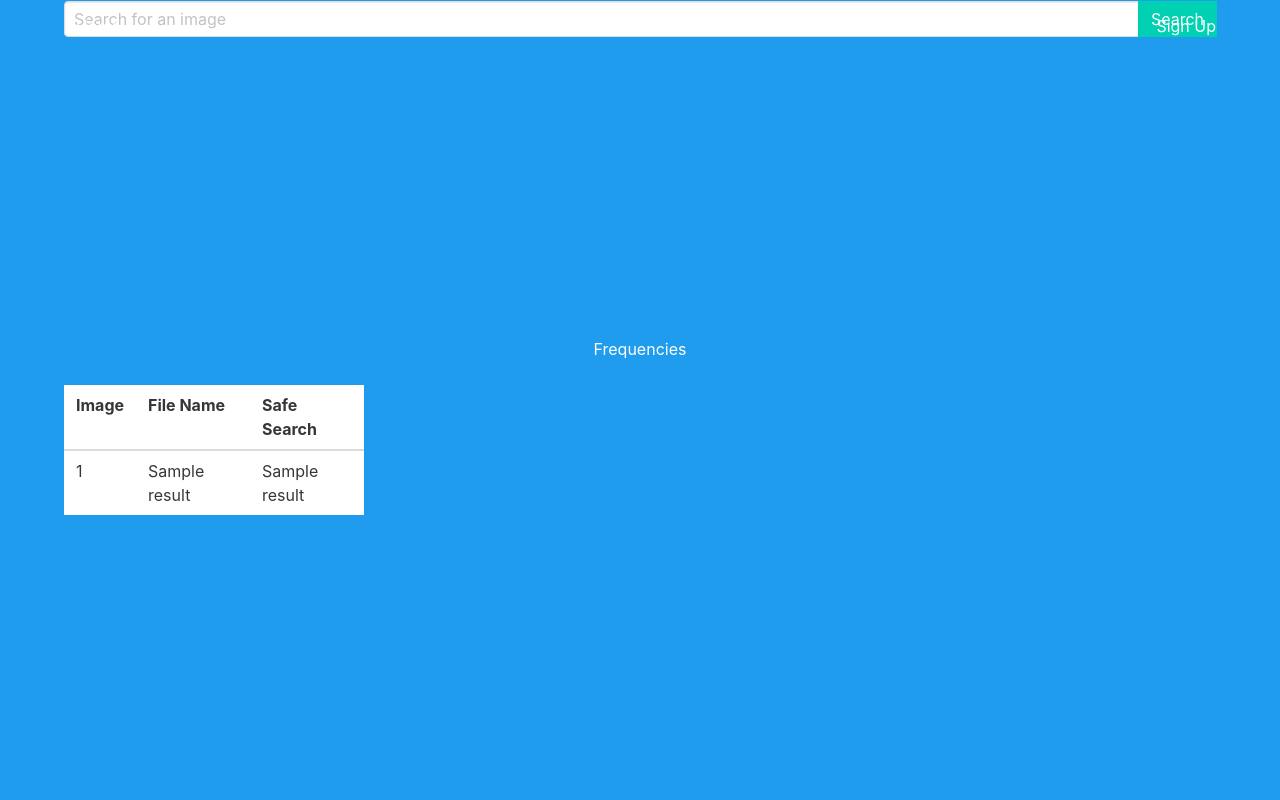
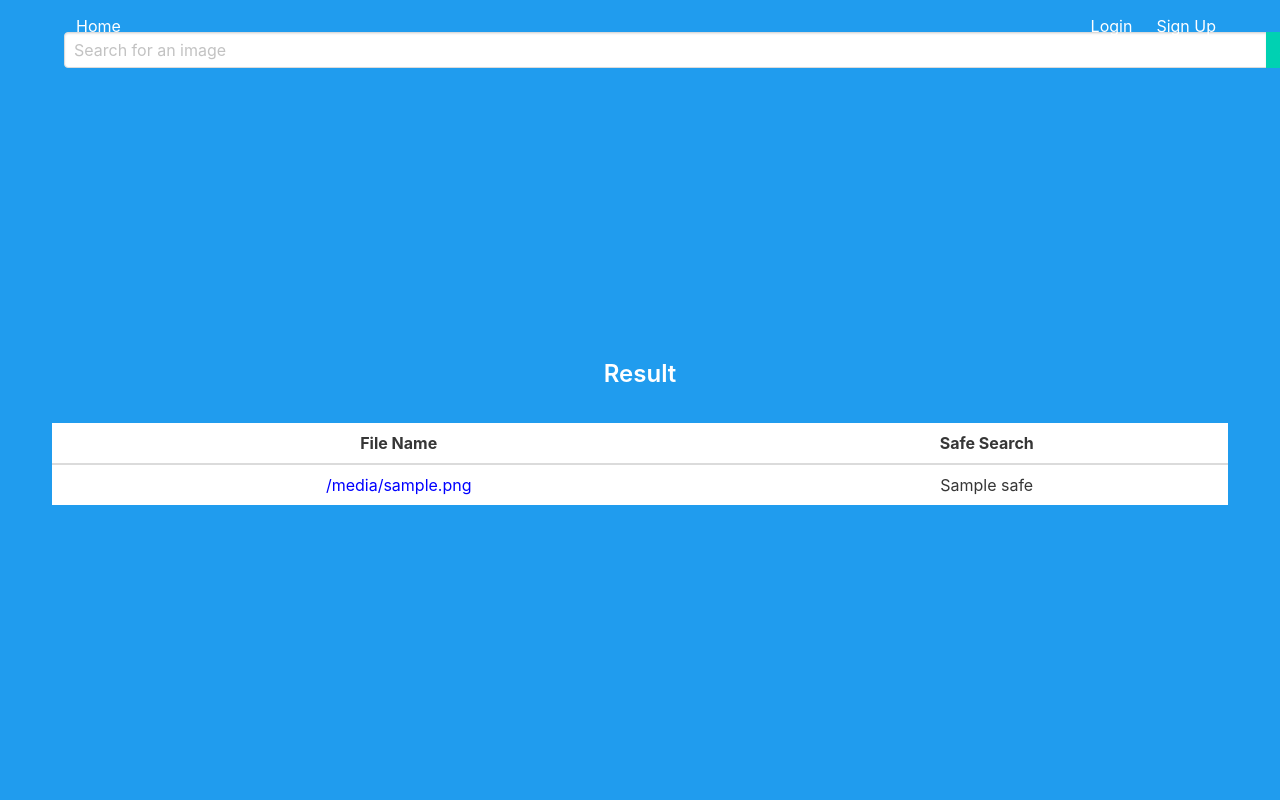
Before and after one commit to Akhil77/SCIIS, a Flask app: template rest/templates/search.html in a window 1280 px wide. Run offline with Flask 2, Linux system fonts and the light colour scheme; the template is opened without the code that fills it: most values are stand-ins (such as "Sample title", 1, 10 or a date in 2020); parts of the project's set-up code (start-up, migrations or seed data) failed here and were passed over; some libraries are stand-ins or nearby versions.

Commit message:
search table dummy population code update

```diff
--- a/rest/templates/search.html
+++ b/rest/templates/search.html
@@ -3,10 +3,10 @@
 {% extends "base.html" %}
 
 {% block content %}
-    <form style="position: relative; bottom: 18em;" role="form" method="POST" action="/">
+    <form style="position: fixed; bottom: 45em; width: 80em "  method="POST" action="/search-image">
       <div class="field has-addons">
           <div class="control is-expanded">
-            <input class="input" type="text" placeholder="Search for an image">
+            <input class="input" type="text" name="keyword" placeholder="Search for an image">
           </div>
           <div class="control">
             <button class="button is-primary" type = "submit" value = "Submit">
@@ -21,33 +21,29 @@
       </div>
     </form>
 
-    <div class="col-sm-5 col-sm-offset-1">
+    <div >
       {% if results %}
-        <h2>Frequencies</h2>
+      <h2 class="title is-4">Result</h2>
         <br>
-        <div id="results">
-          <table class="table table-striped" style="max-width: 300px;">
+
+        <div class="columns is-centered is-vcentered is-mobile">
+          <table class="table  is-striped  is-hoverable is-fullwidth">
             <thead>
               <tr>
-                <th>Image</th>
-                <th>File Name</th>
-                <th>Safe Search</th>
+                <th class="has-text-centered">File Name</th>
+                <th class="has-text-centered">Safe Search</th>
               </tr>
             </thead>
-            {% for result in results%}
+            {% for result in results.result%}
               <tr>
-                <td>{{ result[0] }}</td>
-                <td>{{ result[1] }}</td>
-                <td>{{ result[2] }}</td>
+                <td class="has-text-centered"><a href= {{result.md5}} style="color:blue;" target="_blank" rel="noopener noreferrer">{{ result.file_name }}</a></td>
+                <td class="has-text-centered">{{ result.Safe }}</td>
               </tr>
             {% endfor %}
           </table>
         </div>
+
       {% endif %}
     </div>
-  </div>
-</div>
-<br><br>
-<script src="//code.jquery.com/jquery-1.11.0.min.js"></script>
-<script src="//netdna.bootstrapcdn.com/bootstrap/3.1.1/js/bootstrap.min.js"></script>
+
 {% endblock %}
```
Also changed, not shown: rest/main.py (+8 -4 lines).
